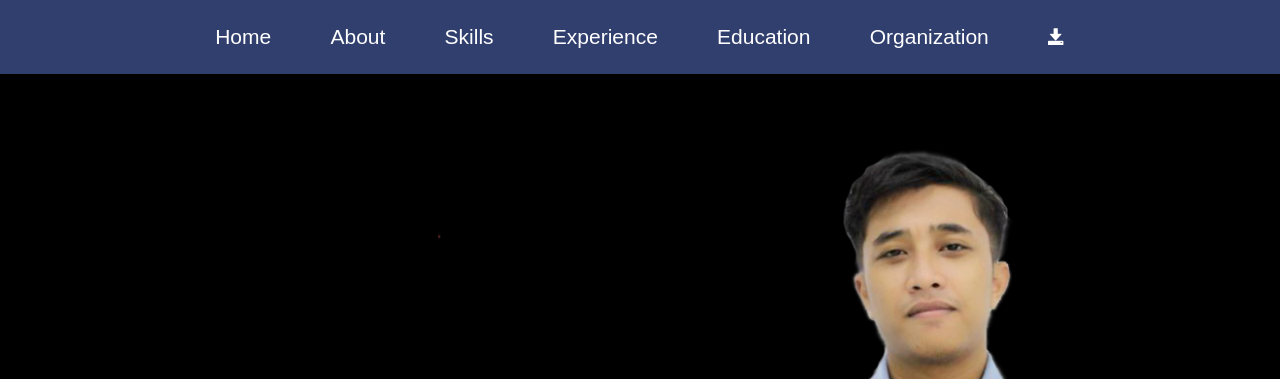
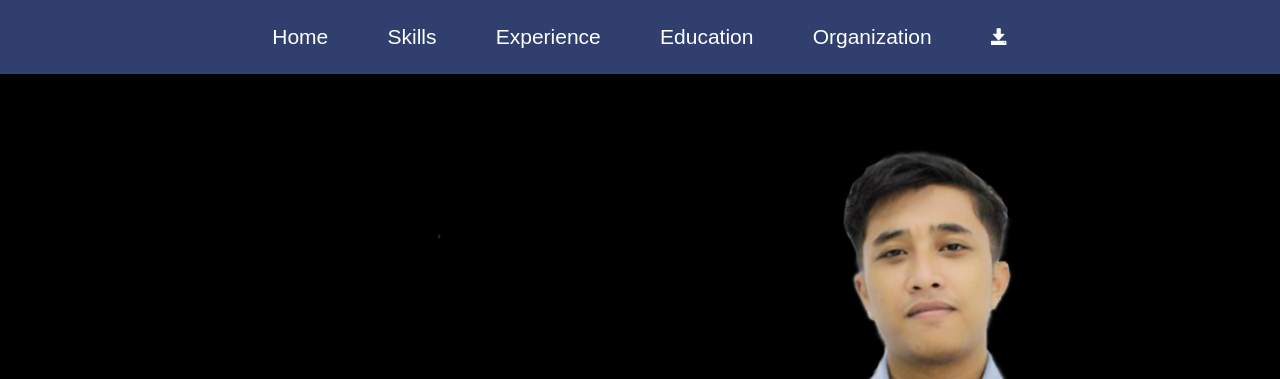
Before and after one commit to redwan86/portfolio, a website: page isi/index.html in a window 1280 px wide. Shown: the top 379 px of the page. Drawn offline with Linux system fonts and the light colour scheme; a web font is replaced by a local one.

Commit message:
init commit

```diff
--- a/isi/index.html
+++ b/isi/index.html
@@ -39,7 +39,7 @@ License URL: http://creativecommons.org/licenses/by/3.0/
 				<div class="menu">
 					<ul class="nav navbar">
 						<li><a href="../index.html" data-toggle="modal" class="w3ls-hover"><span data-letters="Home">Home </span></a></li>
-						<li><a href="#" data-toggle="modal" data-target="#about" class="w3ls-hover"><span data-letters="About">About </span></a></li>
+						<!--<li><a href="#" data-toggle="modal" data-target="#about" class="w3ls-hover"><span data-letters="About">About </span></a></li>-->
 						<li><a href="#" data-toggle="modal" data-target="#skill" class="w3ls-hover"><span data-letters="Skills">Skills</span></a></li>
 						<li><a href="#" data-toggle="modal" data-target="#experience" class="w3ls-hover"><span data-letters="Experience">Experience </span></a></li>
 						<li><a href="#" data-toggle="modal" data-target="#education" class="w3ls-hover"><span data-letters="Education">Education </span></a></li>
```
